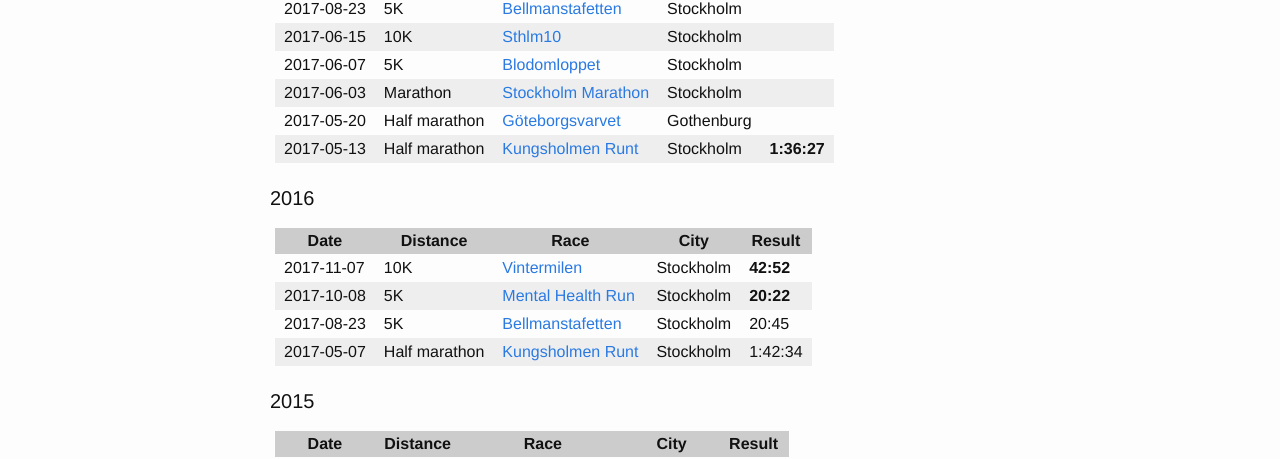
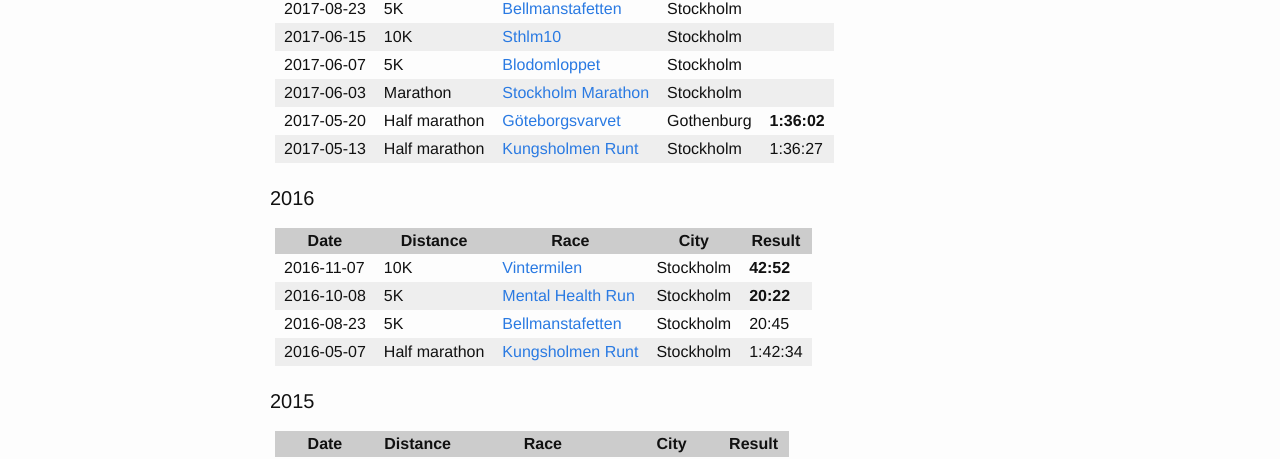
Before and after one commit to thelinmichael/thelinmichael.github.io, a Jekyll site: the page built from running_calendar.md, in a window 1280 px wide. Shown: the part 350-809 px from the top of the page. Built offline with Jekyll 4.4.1, drawn with Linux system fonts in a browser that asks for light colours; our own code applies the rules of GitHub Pages for plain Markdown files.

Commit message:
Update results

```diff
--- a/running_calendar.md
+++ b/running_calendar.md
@@ -10,17 +10,17 @@
 | 2017-06-15 | 10K | [Sthlm10](http://www.sthlm10.se/) | Stockholm |
 | 2017-06-07 | 5K | [Blodomloppet](https://enter.lidingoloppet.se//Web/Step1.aspx?EventGroupId=3&CompetitionId=259) | Stockholm  |
 | 2017-06-03 | Marathon | [Stockholm Marathon](http://www.stockholmmarathon.se/start/) | Stockholm  |
-| 2017-05-20 | Half marathon | [Göteborgsvarvet](http://www.goteborgsvarvet.se/goteborgsvarvet-21-km/) | Gothenburg  |
-| 2017-05-13 | Half marathon | [Kungsholmen Runt](http://kungsholmenrunt.se/Main/Start.asp) | Stockholm | **1:36:27**
+| 2017-05-20 | Half marathon | [Göteborgsvarvet](http://www.goteborgsvarvet.se/goteborgsvarvet-21-km/) | Gothenburg  | **1:36:02**
+| 2017-05-13 | Half marathon | [Kungsholmen Runt](http://kungsholmenrunt.se/Main/Start.asp) | Stockholm | 1:36:27
 
 #### 2016
 
 | Date | Distance | Race | City | Result
 | ---- | -------- | ---- | ---- | ------
-| 2017-11-07 | 10K | [Vintermilen](http://www.vintermarathon.se/start/content.cfm?Sec_ID=4703&Rac_ID=265&Lan_ID=1) | Stockholm | **42:52**
-| 2017-10-08 | 5K | [Mental Health Run](http://mentalhealthrun.se/) |  Stockholm | **20:22**
-| 2017-08-23 | 5K | [Bellmanstafetten](http://bellmanstafetten.se/) | Stockholm | 20:45
-| 2017-05-07 | Half marathon | [Kungsholmen Runt](http://kungsholmenrunt.se/Main/Start.asp) | Stockholm | 1:42:34
+| 2016-11-07 | 10K | [Vintermilen](http://www.vintermarathon.se/start/content.cfm?Sec_ID=4703&Rac_ID=265&Lan_ID=1) | Stockholm | **42:52**
+| 2016-10-08 | 5K | [Mental Health Run](http://mentalhealthrun.se/) |  Stockholm | **20:22**
+| 2016-08-23 | 5K | [Bellmanstafetten](http://bellmanstafetten.se/) | Stockholm | 20:45
+| 2016-05-07 | Half marathon | [Kungsholmen Runt](http://kungsholmenrunt.se/Main/Start.asp) | Stockholm | 1:42:34
 
 #### 2015
 
```
